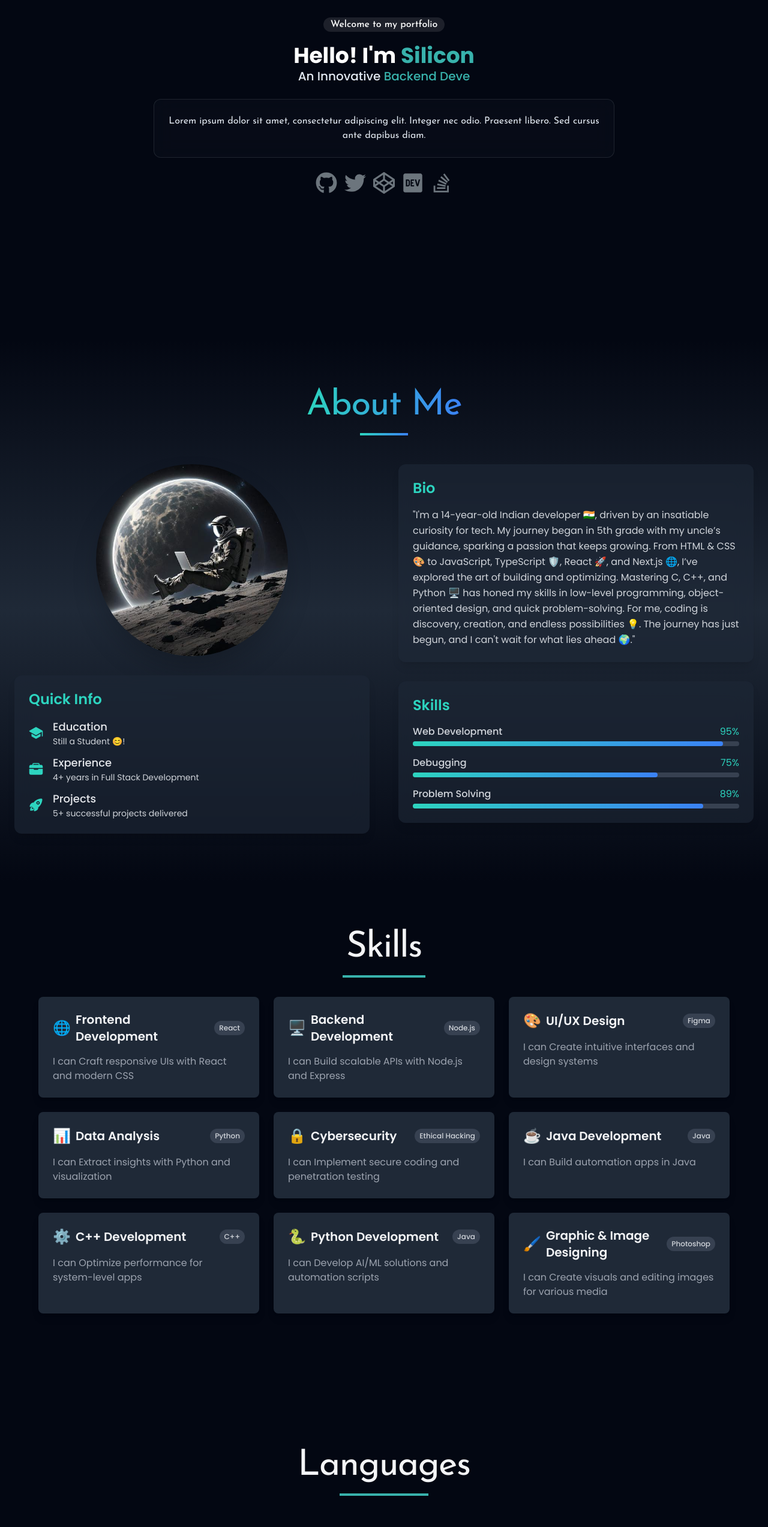
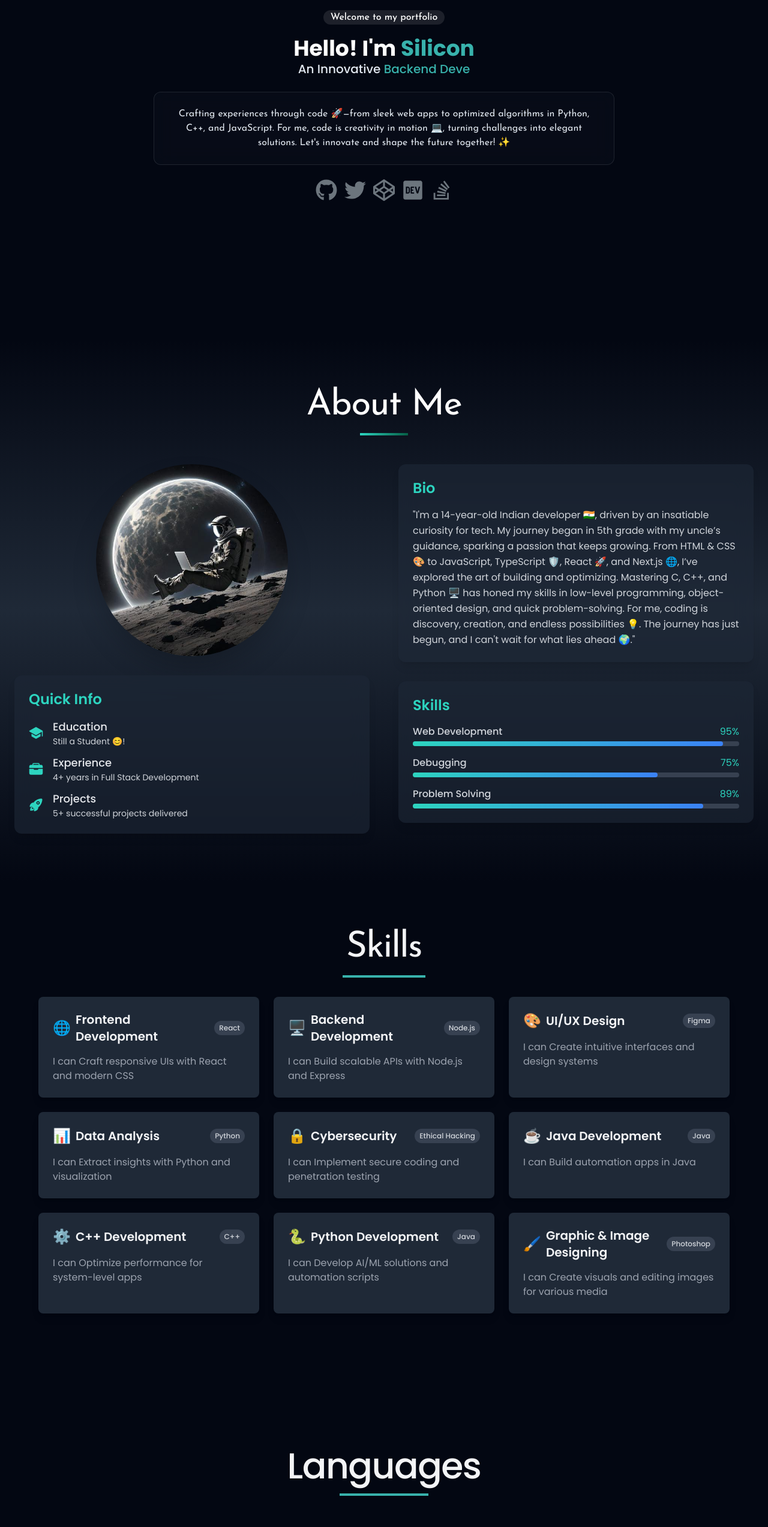
Before and after one commit to CoderSilicon/SIlicon3_3rd, a React (Vite) app: page / in a window 1280 px wide. Shown: the part 234-2780 px from the top of the page at 60% size. Built offline with nearby package versions, Linux system fonts and the light colour scheme.

Commit message:
Some bug fixes Again!!

```diff
--- a/src/components/FirstPage.jsx
+++ b/src/components/FirstPage.jsx
@@ -1,6 +1,7 @@
 import React from "react";
 import { useTypewriter, Cursor } from "react-simple-typewriter";
 import { motion } from "framer-motion"; // Import Framer Motion
+import { firstPageParagraph } from "../Constant";
 import {
   FaGithub,
   FaLinkedin,
@@ -77,9 +78,7 @@ const FirstPage = () => {
             >
               <GlassBox>
                 <p className="text-xs sm:text-sm lg:text-base leading-5 sm:leading-6 text-[#E2E8F0]">
-                  {
-                    "Lorem ipsum dolor sit amet, consectetur adipiscing elit. Integer nec odio. Praesent libero. Sed cursus ante dapibus diam."
-                  }
+                  {firstPageParagraph}
                 </p>
               </GlassBox>
             </motion.div>
--- a/src/components/FourthPage.jsx
+++ b/src/components/FourthPage.jsx
@@ -24,7 +24,7 @@ const FourthPage = () => {
         <section className="px-6 py-6 md:py-16 text-gray-100">
           <div className="flex justify-center items-center flex-col mb-8">
             <motion.h1
-              className="text-3xl sm:text-4xl lg:text-6xl font-medium tracking-tight mb-4 josefin-sans "
+              className="text-3xl sm:text-4xl lg:text-6xl font-medium tracking-tight mb-4 josefin-sanss"
               initial={{ opacity: 0, y: -50 }}
               whileInView={{ opacity: 1, y: 0 }}
               transition={{ duration: 1 }}
--- a/src/components/SecondPage.jsx
+++ b/src/components/SecondPage.jsx
@@ -42,11 +42,11 @@ const SecondPage = () => {
           whileInView={{ opacity: 1, y: 0 }}
           transition={{ duration: 0.8 }}
         >
-          <motion.h1 className="josefin-sans text-4xl sm:text-5xl lg:text-6xl font-bold tracking-tight mb-4 bg-gradient-to-r from-teal-400 to-blue-500 bg-clip-text text-transparent">
+          <motion.h1 className="josefin-sans text-4xl sm:text-5xl lg:text-6xl font-bold tracking-tight mb-4 text-white">
             About Me
           </motion.h1>
           <motion.div
-            className="h-1 w-20 bg-gradient-to-r from-teal-400 to-blue-500"
+            className="h-1 w-20 bg-gradient-to-r from-teal-400 to-emerald-800"
             initial={{ width: 0 }}
             whileInView={{ width: "5rem" }}
             transition={{ duration: 1 }}
```
